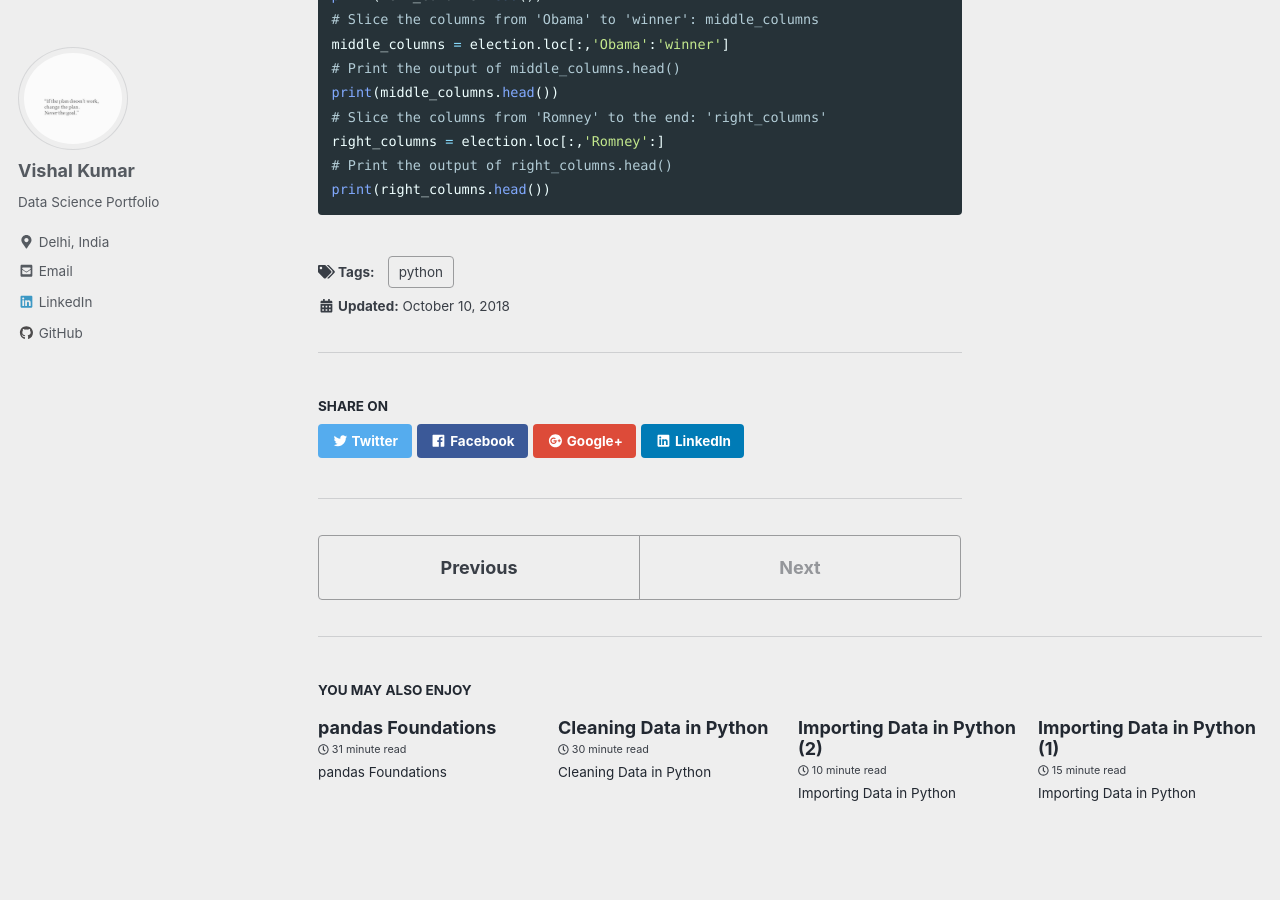
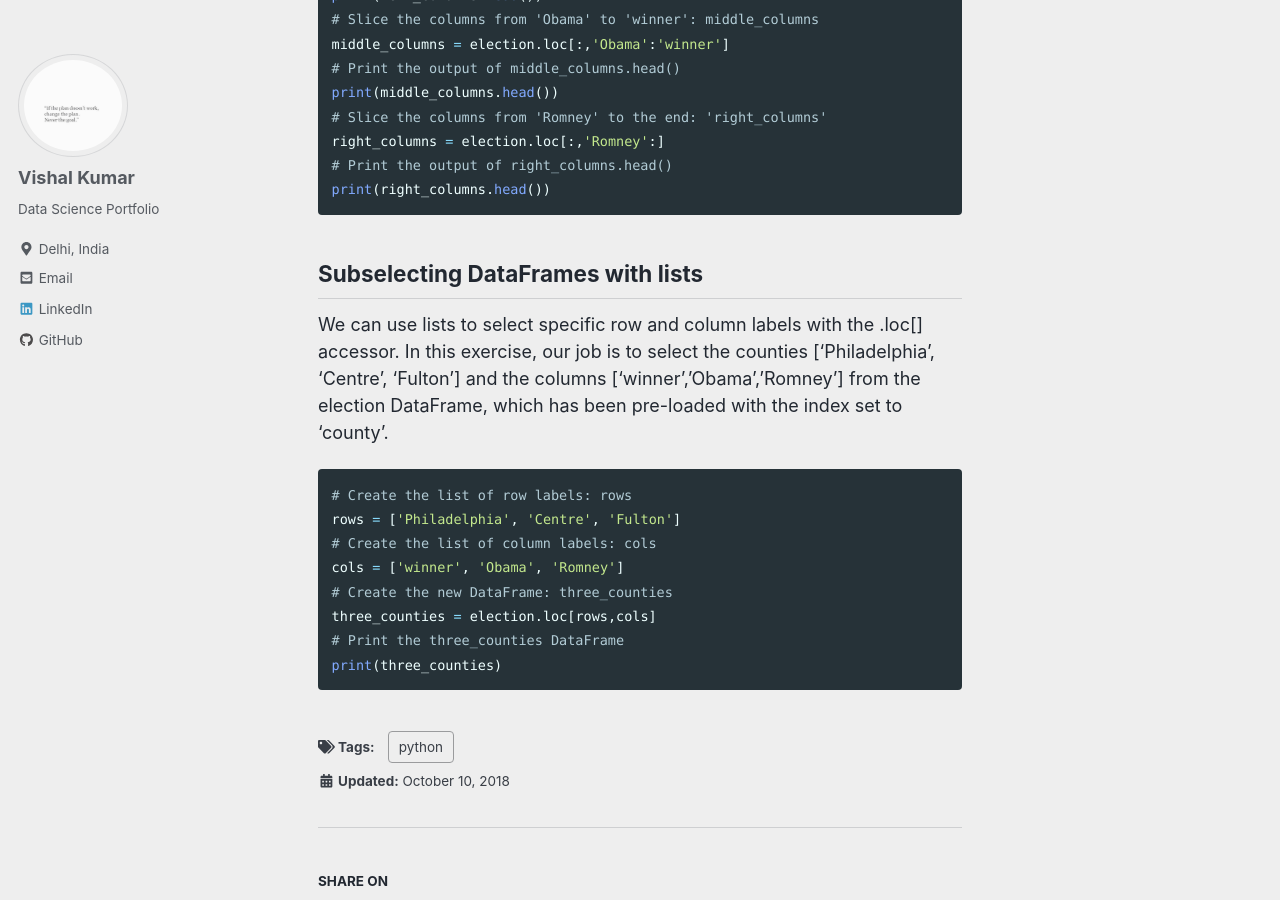
Before and after one commit to vishalmnemonic/vishalmnemonic.github.io, a Jekyll site: the page built from _posts/2018-10-10-DC9.md, in a window 1280 px wide and 900 px high, scrolled down 1950 px. Built offline with Jekyll 4.4.1, drawn with Linux system fonts in a browser that asks for light colours; nearby versions of some CDN libraries.

Commit message:
dc10 1.2

````diff
--- a/_posts/2018-10-10-DC9.md
+++ b/_posts/2018-10-10-DC9.md
@@ -65,3 +65,17 @@ right_columns = election.loc[:,'Romney':]
 # Print the output of right_columns.head()
 print(right_columns.head())
 ```
+
+## Subselecting DataFrames with lists
+We can use lists to select specific row and column labels with the .loc[] accessor. In this exercise, our job is to select the counties ['Philadelphia', 'Centre', 'Fulton'] and the columns ['winner','Obama','Romney'] from the election DataFrame, which has been pre-loaded with the index set to 'county'.
+
+```python
+# Create the list of row labels: rows
+rows = ['Philadelphia', 'Centre', 'Fulton']
+# Create the list of column labels: cols
+cols = ['winner', 'Obama', 'Romney']
+# Create the new DataFrame: three_counties
+three_counties = election.loc[rows,cols]
+# Print the three_counties DataFrame
+print(three_counties)
+```
````
